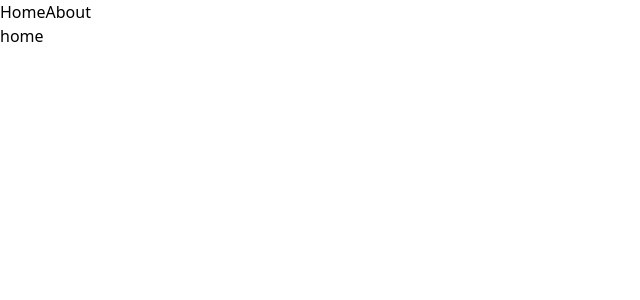
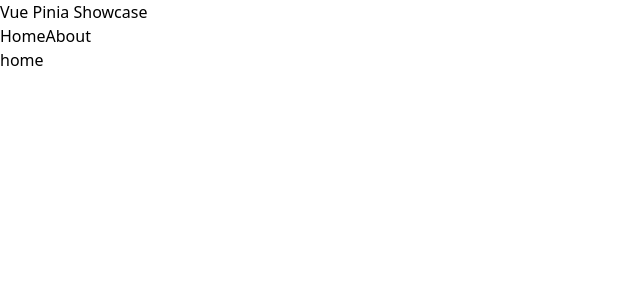
Before and after one commit to edwardtanguay/vue-pinia-showcase, a Vue app: page / in a window 1280 px wide. Shown: the top 300 px of the page, without its empty margins (0-640 px from the left). Built offline with nearby package versions, Linux system fonts and the light colour scheme.

Commit message:
simple menu works

```diff
--- a/src/App.vue
+++ b/src/App.vue
@@ -1,14 +1,9 @@
 <script setup lang="ts">
-import { RouterLink, RouterView } from "vue-router";
+import { RouterView } from "vue-router";
+import MainHeader from "./components/MainHeader.vue";
 </script>
 
 <template>
-	<header>
-		<nav>
-			<RouterLink to="/">Home</RouterLink>
-			<RouterLink to="/about">About</RouterLink>
-		</nav>
-	</header>
-
+	<MainHeader/>
 	<RouterView />
 </template>
--- /dev/null
+++ b/src/components/MainHeader.vue
@@ -0,0 +1,8 @@
+<script setup lang="ts">
+import MainNav from './MainNav.vue';
+</script>
+
+<template>
+	<p>Vue Pinia Showcase</p>
+	<MainNav/>
+</template>
--- /dev/null
+++ b/src/components/MainNav.vue
@@ -0,0 +1,9 @@
+<script setup lang="ts">
+import { RouterLink} from "vue-router";
+</script>
+<template>
+	<nav>
+		<RouterLink to="/">Home</RouterLink>
+		<RouterLink to="/about">About</RouterLink>
+	</nav>
+</template>
```
